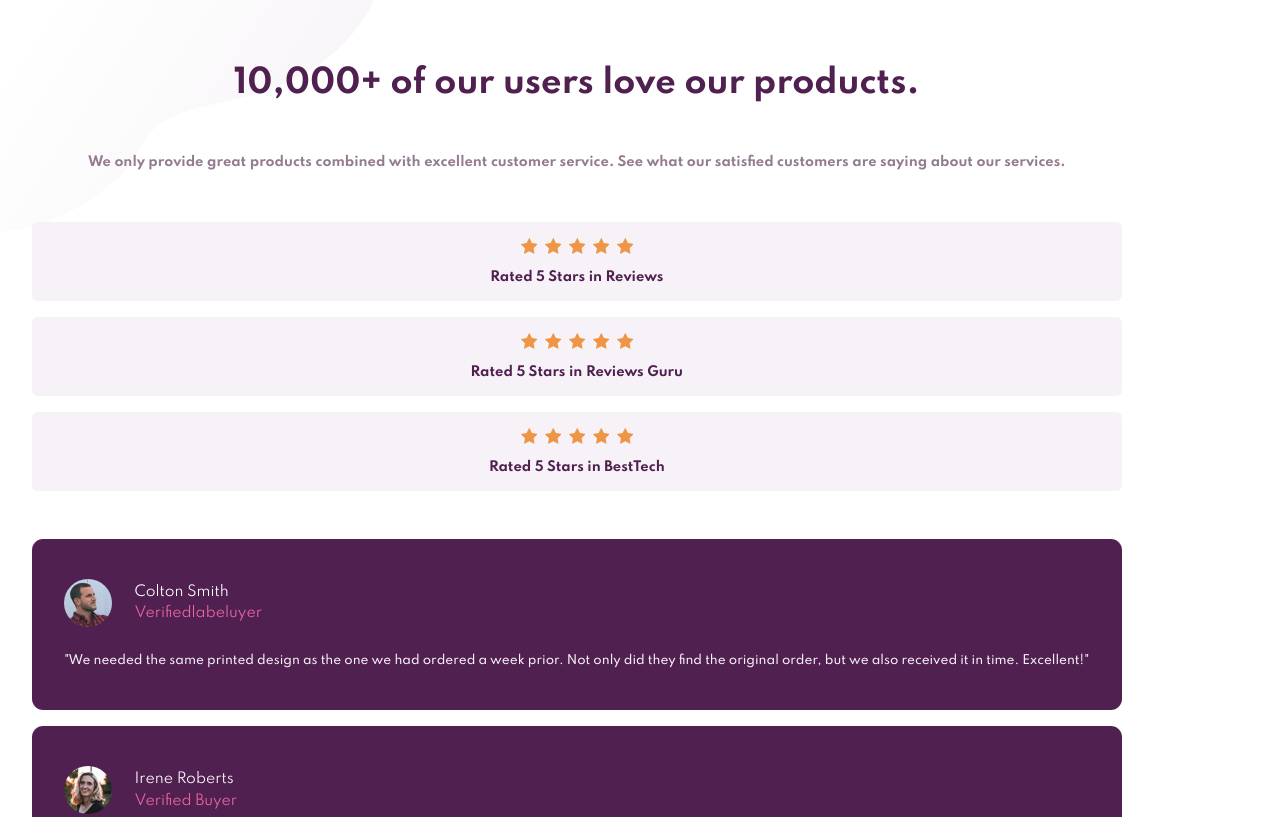
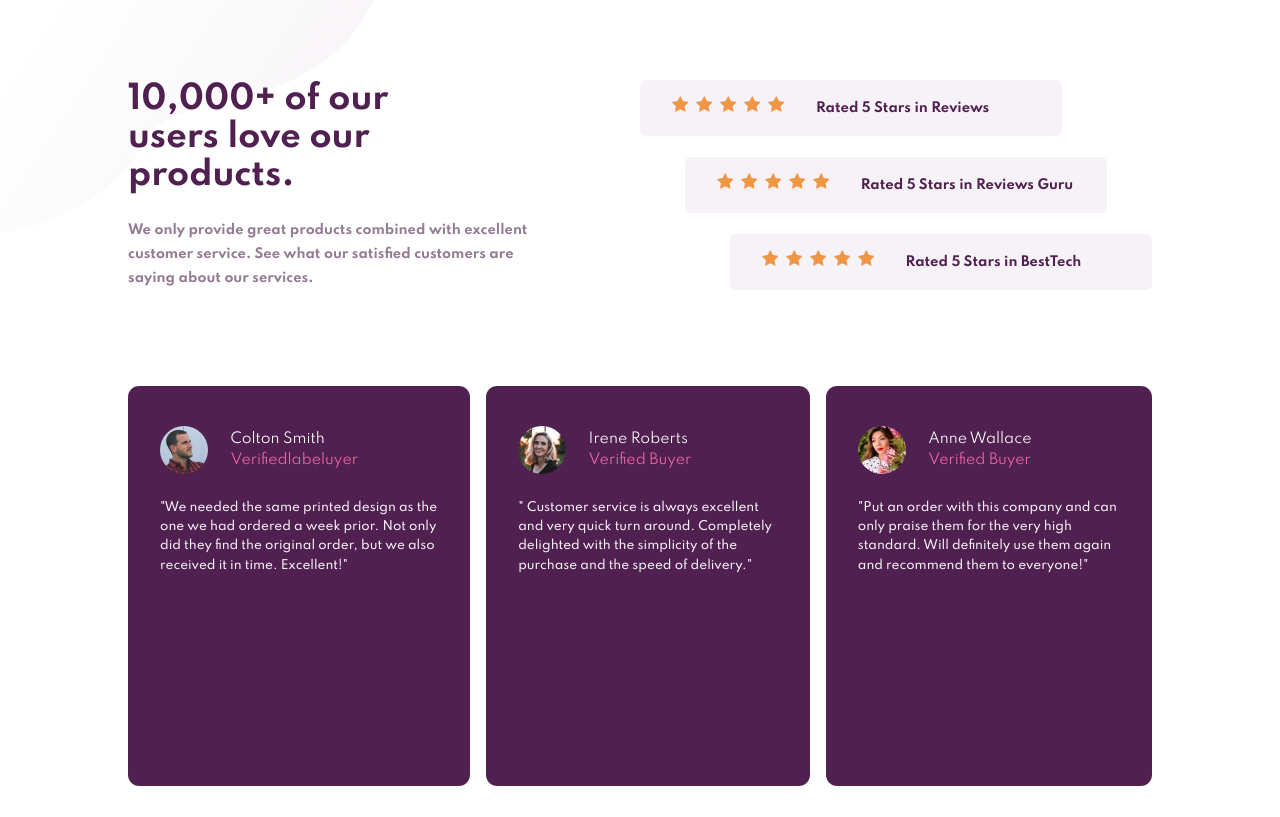
Before and after one commit to edsonJordan/Social-proof-section, a plain HTML site: page index.html in a window 1280 px wide. Shown: the top 817 px of the page. Drawn offline with Linux system fonts and the light colour scheme.

Commit message:
añadiendo avanzes de diseño desktop

```diff
--- a/index.html
+++ b/index.html
@@ -11,6 +11,8 @@
 <body>
         <div class="container">
             <div class="content">
+                <div class="text-and-star">
+                    <div class="content-text">
                         <h1 class="h1">
                             10,000+ of our users love our products.
                         </h1>
@@ -18,6 +20,7 @@
                             We only provide great products combined with excellent customer service.
                             See what our satisfied customers are saying about our services.
                         </span>
+                    </div>
                         <div class="content-stars">
                             <div class="group-card">
                                 <ul class="stars-group" >
@@ -52,8 +55,11 @@
                                 <p class="p-star">Rated 5 Stars in BestTech</p>
                             </div>
                         </div>
+
+                </div>
                     <div class="content-article">
                         <div class="group-article">
+
                             <div class="article">
                                 <div class="header-article">
                                     <img src="social-proof-section-master/images/image-colton.jpg" alt="">
@@ -97,6 +103,7 @@
                                     standard. Will definitely use them again and recommend them to everyone!"
                                 </span>
                             </div>
+
                         </div>
                     </div>
 
--- a/style.css
+++ b/style.css
@@ -18,24 +18,21 @@ body{
 
 }
 .container{
-    display: flex;
-   height: 100px;
+    display: inline-block;
+
 
 }
 .container::before{
     display: block;
     position: absolute;
-    width: 100%;
     top: 0;
     content: url(social-proof-section-master/images/bg-pattern-top-mobile.svg);
 }
 .container::after{
     display: flex;
     position: absolute;
-    width: 100%;
-    height: 100%;
     content: url(social-proof-section-master/images/bg-pattern-bottom-mobile.svg);
-    top: 220vh;
+    top: 1030px;
 }
 
 .content{
@@ -58,6 +55,11 @@ body{
     bottom: 50%;
     content: url(social-proof-section-master/images/bg-pattern-bottom-mobile.svg);
 } */
+.content-text{
+    display: flex;
+    flex-direction: column;
+    gap: 1.5rem;
+}
 .h1{
     text-align: center;
     font-weight: 700;
@@ -159,3 +161,59 @@ ul, li{
     border-radius: 50%;
     object-fit: contain;
 }
+
+.text-and-star{
+    display: flex;
+    flex-direction: column;
+    gap: 2rem;
+}
+@media (min-width:880px){
+    .content{
+        margin: 5rem 8rem;
+    }
+    .text-and-star{
+        flex-direction: row;
+    }
+    .content-text,.content-stars{
+        width: 50%;
+    }
+    .h1{
+        text-align: left;
+        margin-right: 12rem;
+    }
+    .span{
+        text-align: left;
+        margin-right: 6rem;
+    }
+
+    .group-card{
+        display: flex;
+        flex-direction: row;
+        gap: 2rem;
+        padding: 1rem 2rem;
+        width: 70%;
+    }
+    .group-card:nth-child(2){
+        margin: auto;
+    }
+    .group-card:nth-child(3){
+        margin-left: auto;
+    }
+
+    .stars-group{
+        flex-direction: row;
+    }
+
+    .text-and-star{
+        gap: initial;
+    }
+    .group-article{
+        flex-direction: row;
+        margin: 3rem 0;
+    }
+    .group-article:nth-child(1){
+        padding: auto 0;
+        height: 400px;
+    }
+
+}
```
Lines whose indentation alone changed are shown as unchanged.
